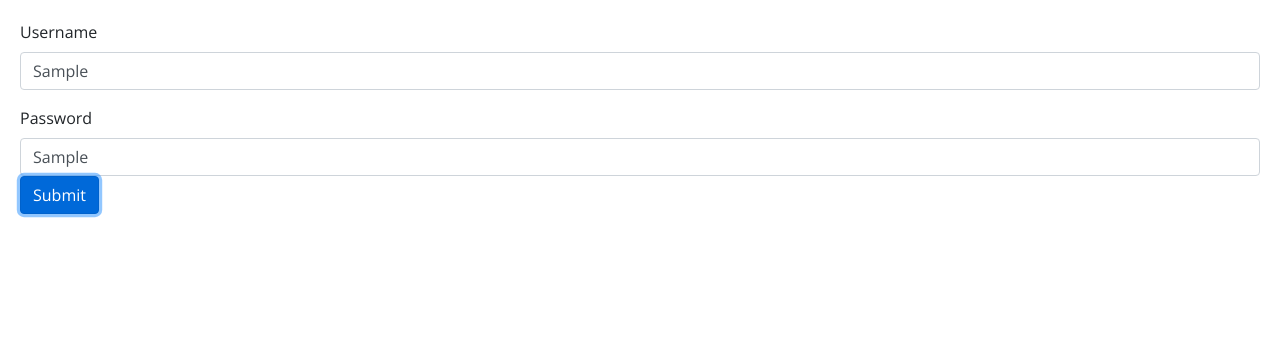
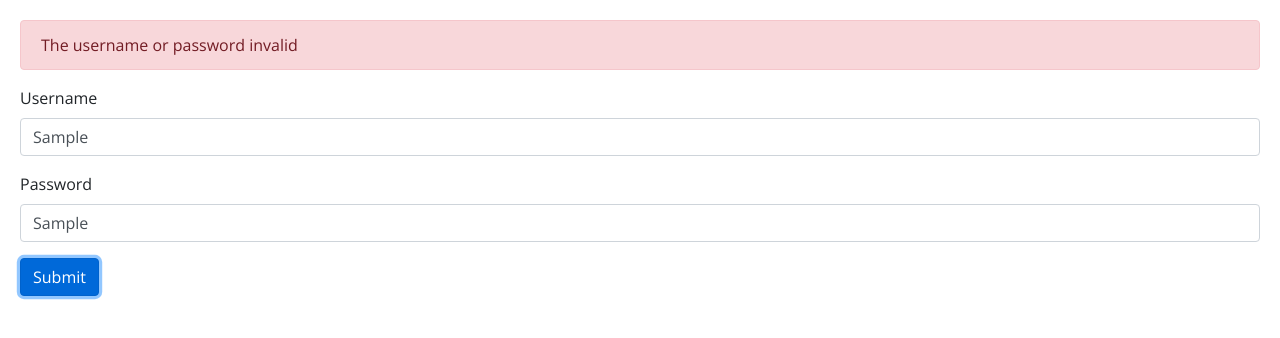
Before and after one commit to DungGramer/angular-code-with-mosh, an Angular app: page / in a window 1280 px wide. Both pictures are taken after typing "Sample", "Sample" into the empty fields and a click on the button "Submit". Shown: the top 338 px of the page. Built offline with nearby package versions, Linux system fonts and the light colour scheme.

Commit message:
Validating when submit form

```diff
--- a/src/app/signup-form/signup-form.component.html
+++ b/src/app/signup-form/signup-form.component.html
@@ -1,4 +1,7 @@
-<form [formGroup]="form">
+<form [formGroup]="form" (ngSubmit)="login()">
+  <div *ngIf="form.errors" class="alert alert-danger">
+    The username or password invalid
+  </div>
   <div class="form-group">
     <label for="username">Username</label>
     <input
@@ -32,5 +35,5 @@
       class="form-control"
     />
   </div>
-  <button class="btn btn-primary">Submit</button>
+  <button class="btn btn-primary mt-3">Submit</button>
 </form>
--- a/src/app/signup-form/signup-form.component.ts
+++ b/src/app/signup-form/signup-form.component.ts
@@ -21,6 +21,13 @@ export class SignupFormComponent {
     ]),
   });
 
+  // tslint:disable-next-line:typedef
+  login() {
+    this.form.setErrors({
+      invalidLogin: true,
+    });
+  }
+
   get username(): any {
     return this.form.get('username');
   }
```
